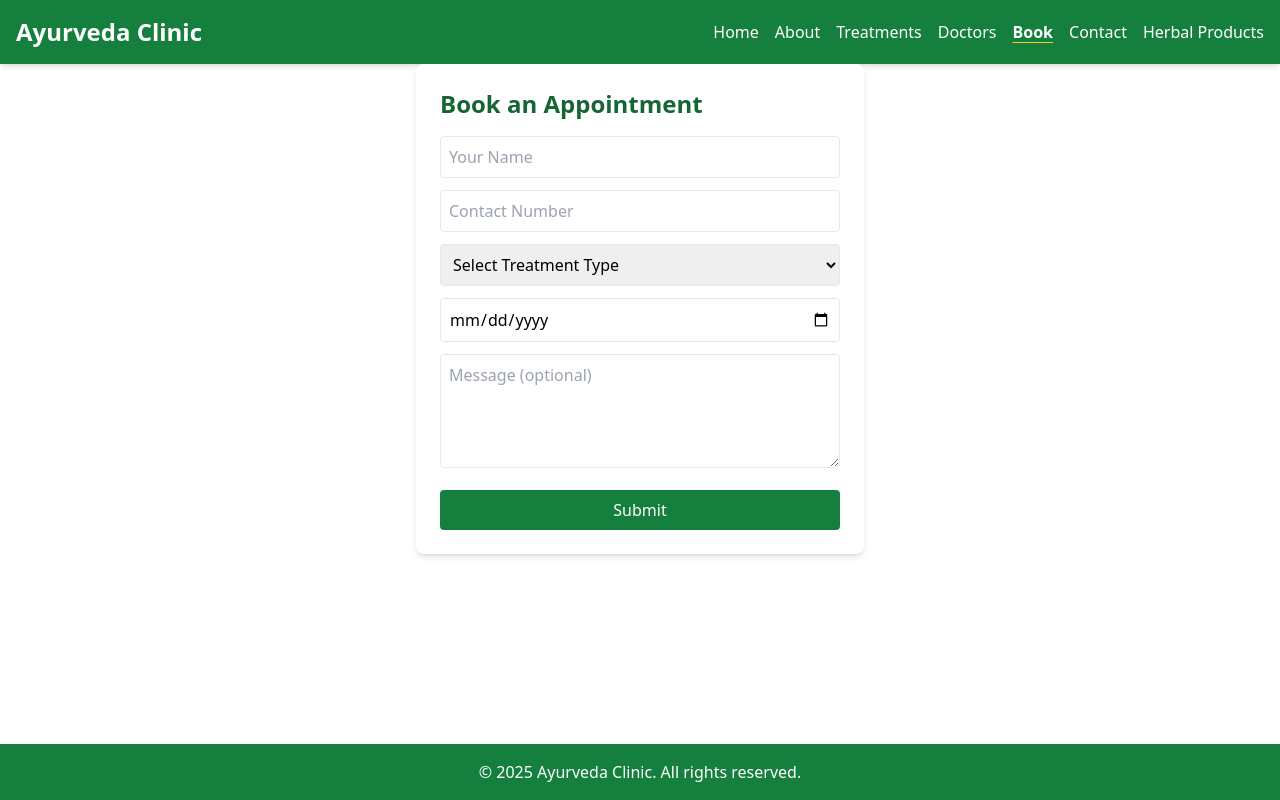
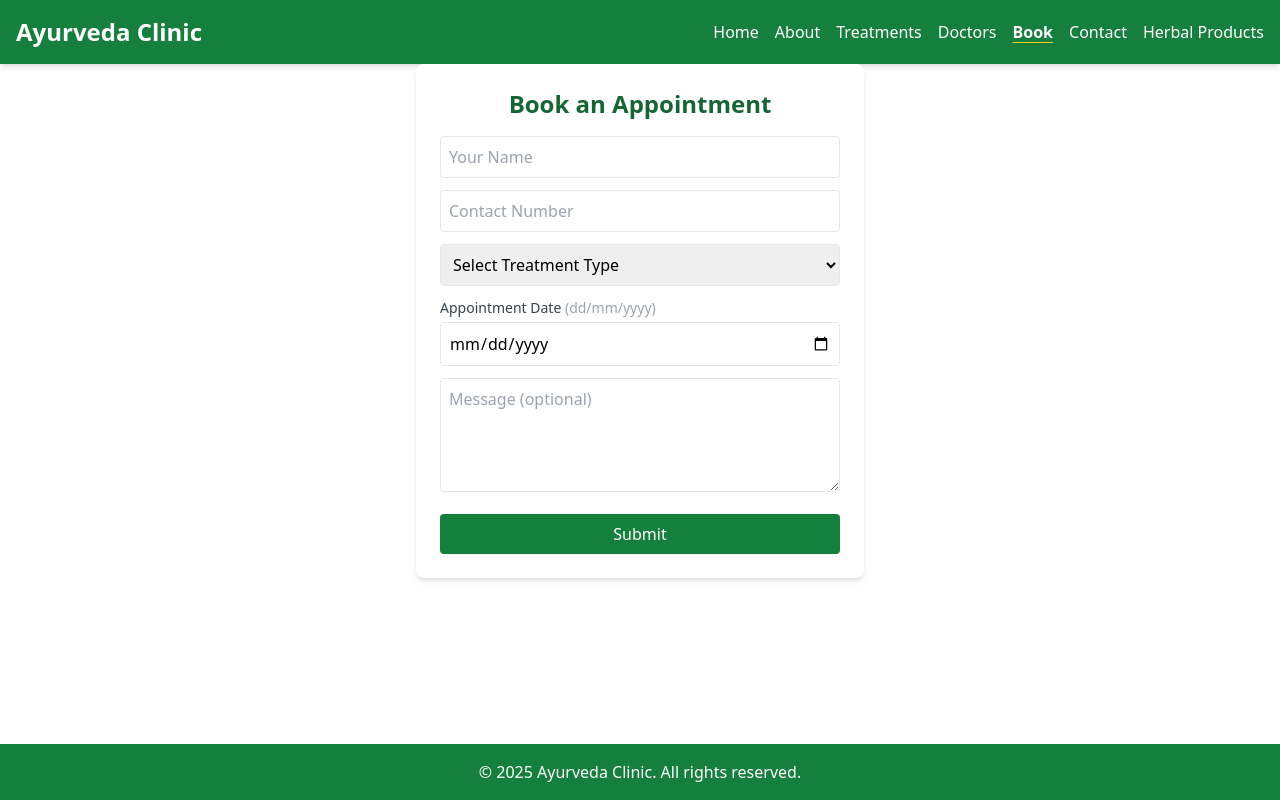
Before and after one commit to Tushar-1745/ayurveda-clinic, a React (Create React App) app: page /book in a window 1280 px wide. Built offline with nearby package versions, Linux system fonts and the light colour scheme.

Commit message:
appointment date

```diff
--- a/src/pages/BookAppointment.js
+++ b/src/pages/BookAppointment.js
@@ -35,13 +35,13 @@ export default function BookAppointment() {
       setErrors({});
       console.log("Submitted Data:", formData);
       alert("Appointment request submitted!");
-      // You can send `formData` to your backend here.
+      // Send formData to backend here if needed
     }
   };
 
   return (
     <form onSubmit={handleSubmit} className="p-6 max-w-md mx-auto bg-white shadow-md rounded-lg">
-      <h2 className="text-2xl font-bold mb-4 text-green-800">Book an Appointment</h2>
+      <h2 className="text-2xl font-bold mb-4 text-green-800 text-center">Book an Appointment</h2>
 
       <div className="mb-3">
         <input
@@ -85,6 +85,9 @@ export default function BookAppointment() {
       </div>
 
       <div className="mb-3">
+        <label className="block text-sm font-medium text-gray-700 mb-1">
+          Appointment Date <span className="text-gray-400">(dd/mm/yyyy)</span>
+        </label>
         <input
           name="date"
           type="date"
```
